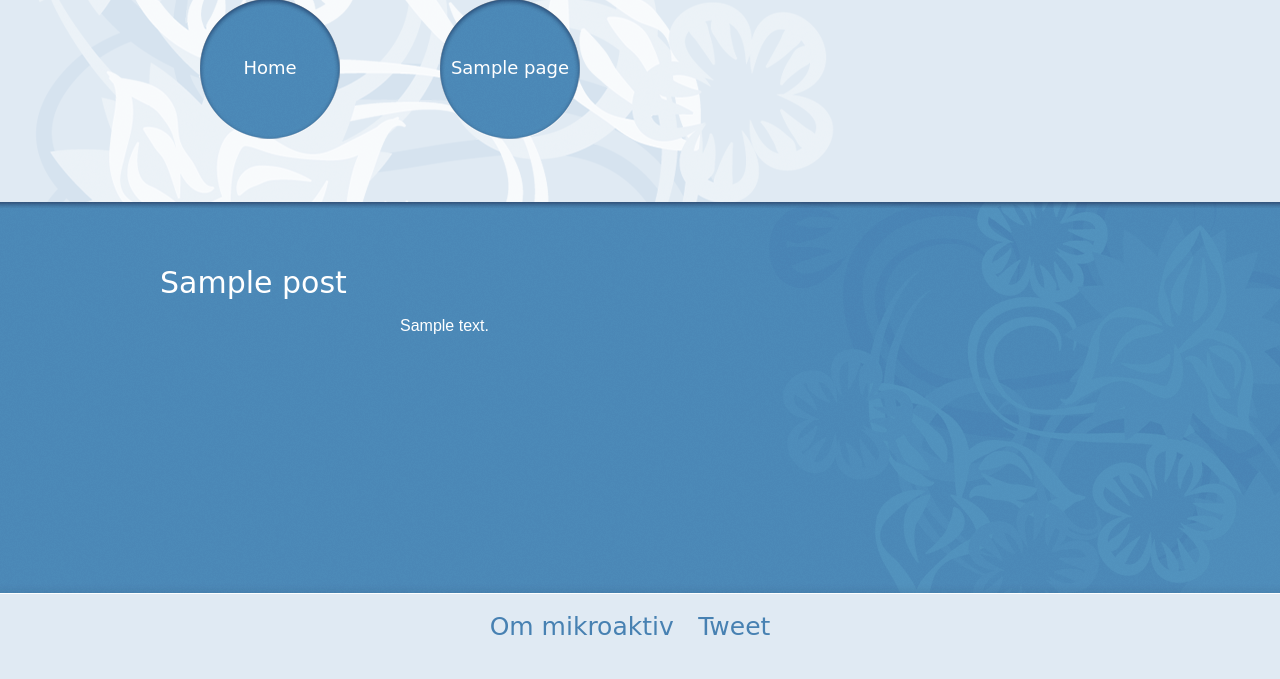
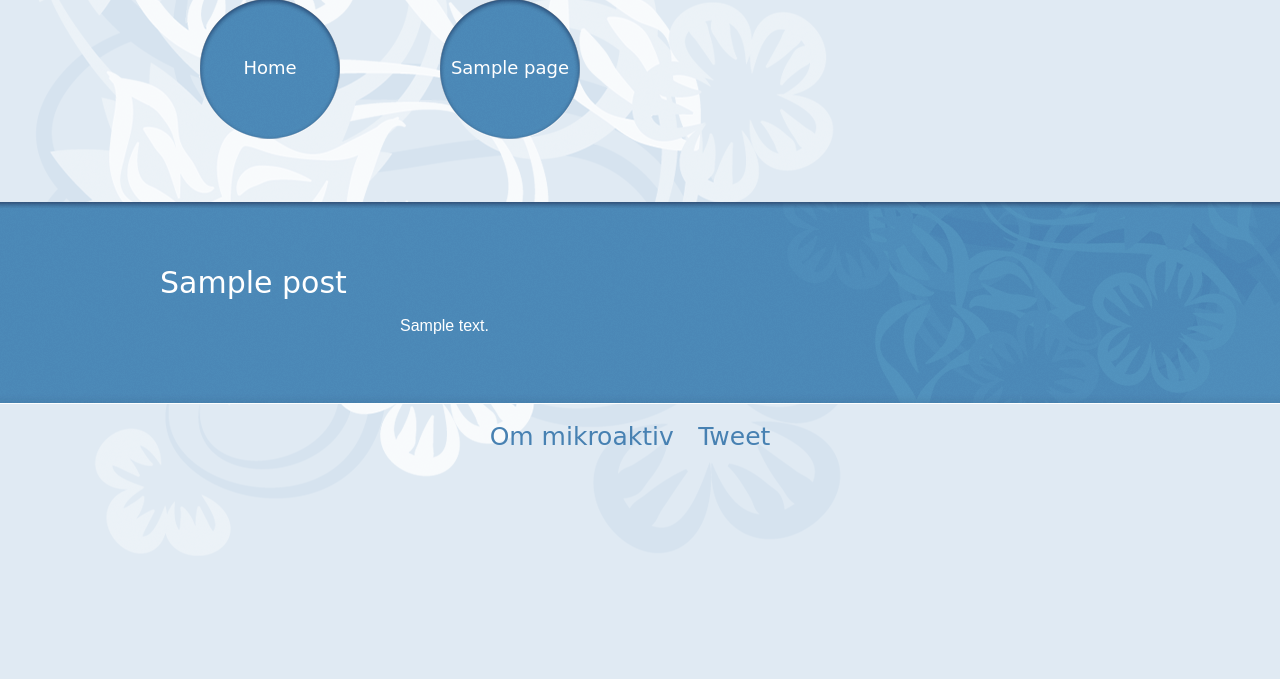
Before and after one commit to anneliulsberg/mikroaktiv, a WordPress theme: template single.php in a window 1280 px wide. Shown: the part 147-826 px from the top of the page. After the commit the page ends 623 px from the top, so only its background shows below. Run offline with PHP 8.4 and a stand-in for WordPress, Linux system fonts and the light colour scheme; the site name, menu and one post (Sample post) are stand-ins, and other content is empty; some libraries are stand-ins or nearby versions; some web fonts are replaced.

Commit message:
Specified the code to remove some conflict styling
This affected the about mikroaktiv page and made it constant 256px, but
now it expands beutifully

```diff
--- a/css/desktop.css
+++ b/css/desktop.css
@@ -167,6 +167,11 @@ em {
 	margin-bottom: 20px;
 }
 
+.page #content article,
+.single #content article {
+	height: auto;
+}
+
 #content article h1 {
 	font-family: 'Finger Paint', cursive;
 	font-size: 30px;
--- a/css/tablet.css
+++ b/css/tablet.css
@@ -76,6 +76,7 @@ header a:hover {
 #pager li a:hover {
 	background-image: url(../images/pager-hover.png);
 }
+
 nav {
 	font-family: 'Finger Paint', cursive;
 	font-size: 14px;
@@ -163,6 +164,11 @@ em {
 	position: relative;
 	height: 197px;
 	margin-bottom: 20px;
+}
+
+.page #content article,
+.single #content article {
+	height: auto;
 }
 
 #content article h1 {
```
